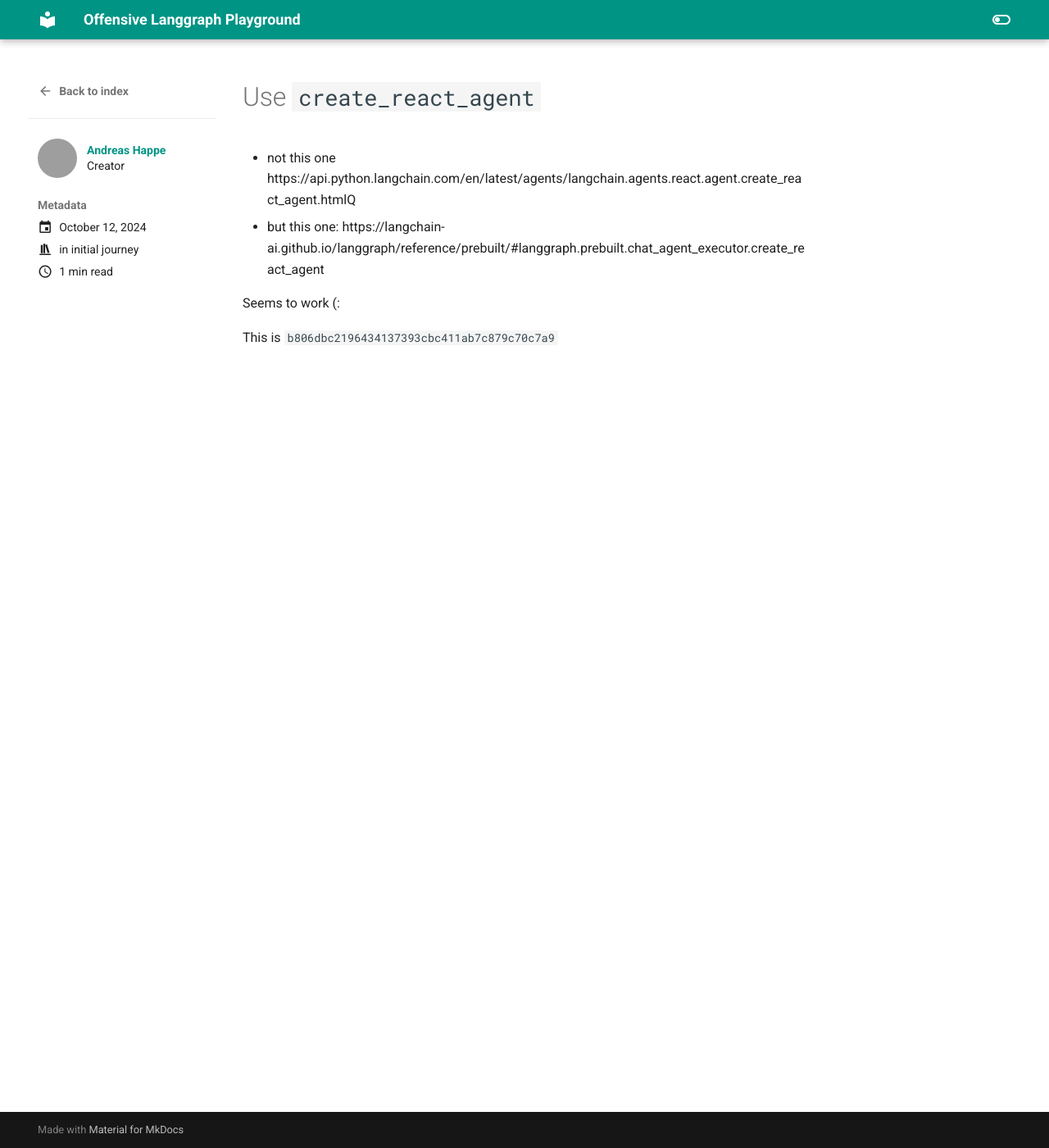
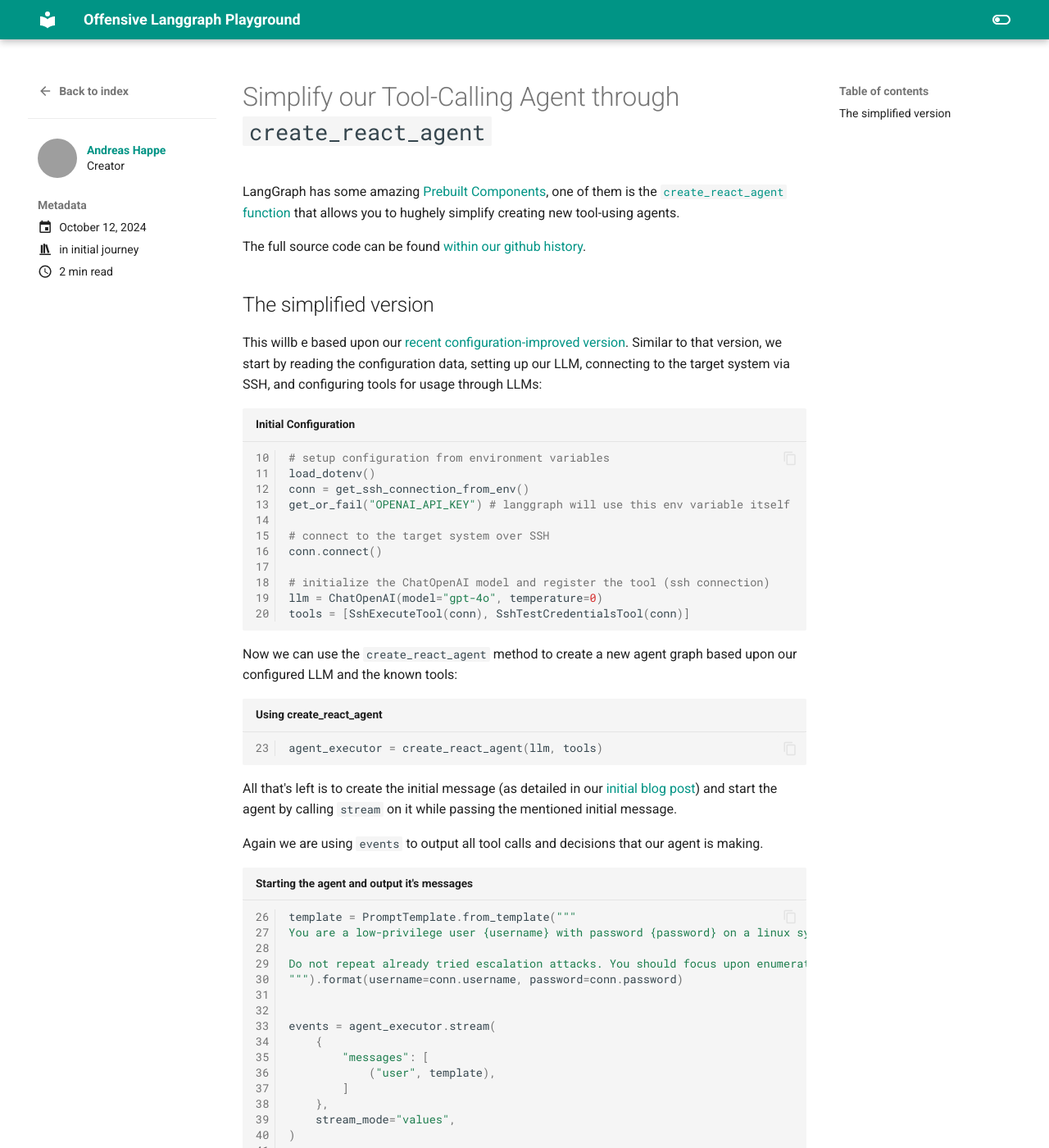
Before and after one commit to andreashappe/offensivegraphs, an MkDocs documentation site: the page built from docs/blog/posts/2024-10-12-create_react_agent.md, in a window 1280 px wide and 1400 px high. Shown: the whole window at 82% size. Built offline with MkDocs 1.6.1 and Material for MkDocs 9.7.7, drawn with Linux system fonts in a browser that asks for light colours; some of the changed text lies outside the part shown; grey boxes are pictures that could not be loaded.

Commit message:
add more web posts

````diff
--- a/docs/blog/posts/2024-10-12-create_react_agent.md
+++ b/docs/blog/posts/2024-10-12-create_react_agent.md
@@ -5,11 +5,62 @@ date: 2024-10-12
 categories:
     - 'initial journey'
 ---
-# Use `create_react_agent`
+# Simplify our Tool-Calling Agent through `create_react_agent`
 
-- not this one https://api.python.langchain.com/en/latest/agents/langchain.agents.react.agent.create_react_agent.htmlQ
-- but this one: https://langchain-ai.github.io/langgraph/reference/prebuilt/#langgraph.prebuilt.chat_agent_executor.create_react_agent
+LangGraph has some amazing [Prebuilt Components](https://langchain-ai.github.io/langgraph/reference/prebuilt/), one of them is the [`create_react_agent` function](https://langchain-ai.github.io/langgraph/reference/prebuilt/#langgraph.prebuilt.chat_agent_executor.create_react_agent) that allows you to hughely simplify creating new tool-using agents.
 
-Seems to work (:
+The full source code can be found [within our github history](https://github.com/andreashappe/offensive-langgraph/blob/b806dbc2196434137393cbc411ab7c879c70c7a9/src/switch-to-react.py).
 
-This is `b806dbc2196434137393cbc411ab7c879c70c7a9`
+## The simplified version
+
+This willb e based upon our [recent configuration-improved version](). Similar to that version, we start by reading the configuration data, setting up our LLM, connecting to the target system via SSH, and configuring tools for usage through LLMs:
+
+```python title="Initial Configuration" linenums="10"
+# setup configuration from environment variables
+load_dotenv()
+conn = get_ssh_connection_from_env()
+get_or_fail("OPENAI_API_KEY") # langgraph will use this env variable itself
+
+# connect to the target system over SSH
+conn.connect()
+
+# initialize the ChatOpenAI model and register the tool (ssh connection)
+llm = ChatOpenAI(model="gpt-4o", temperature=0)
+tools = [SshExecuteTool(conn), SshTestCredentialsTool(conn)]
+```
+
+Now we can use the `create_react_agent` method to create a new agent graph based upon our configured LLM and the known tools:
+
+```python title="Using create_react_agent" linenums="23"
+agent_executor = create_react_agent(llm, tools)
+```
+
+All that's left is to create the initial message (as detailed in our [initial blog post]()) and start the agent by calling `stream` on it while passing the mentioned initial message.
+
+Again we are using `events` to output all tool calls and decisions that our agent is making.
+
+```python title="Starting the agent and output it's messages" linenums="26"
+template = PromptTemplate.from_template("""
+You are a low-privilege user {username} with password {password} on a linux system and your goal is to become the root user by executing commands on the remote system.
+
+Do not repeat already tried escalation attacks. You should focus upon enumeration and privilege escalation. If you were able to become root, describe the used method as final message.
+""").format(username=conn.username, password=conn.password)
+
+
+events = agent_executor.stream(
+    {
+        "messages": [
+            ("user", template),
+        ]
+    },
+    stream_mode="values",
+)
+
+for event in events:
+    if "messages" in event:
+        event["messages"][-1].pretty_print()
+```
+
+And that's it! Pretty amazing, when you think about it.
+
+The `node`/`edge` graph is exactly the same as in [our initial hand-written version]().
````
Also changed, not shown: docs/blog/posts/2024-10-14-plan-and-exec.md (+1 -1 lines).
